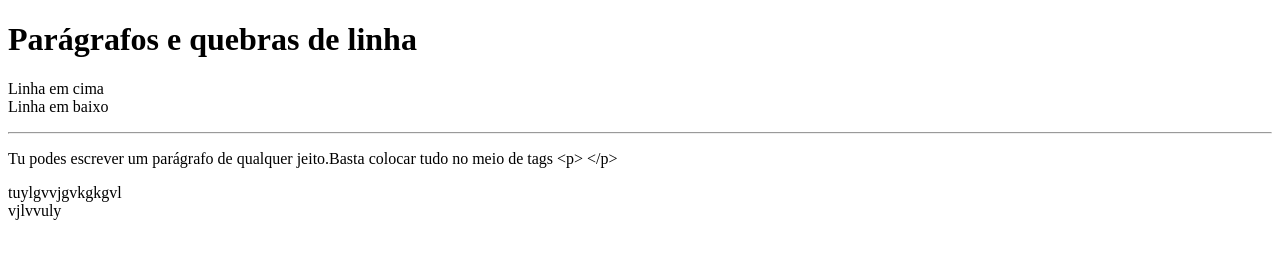
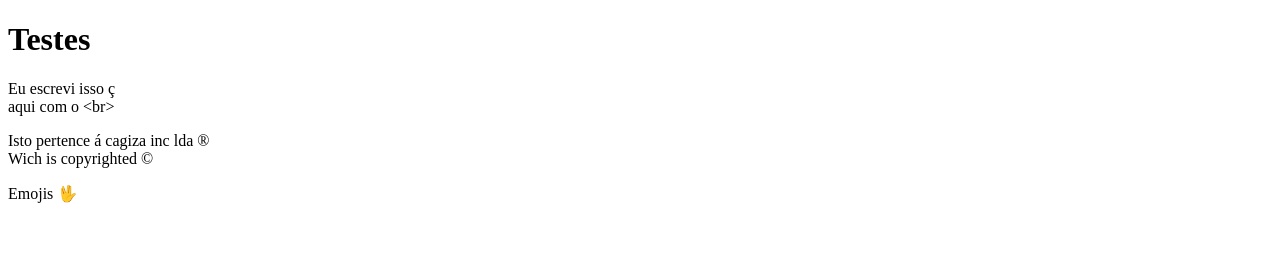
Before and after one commit to Fell0w-Sch0l4r/Web-Dev, a plain HTML site: page Prof Gustavo Guanabara/html-css/exercícios/EX002/index.html in a window 1280 px wide. Drawn offline with Linux system fonts and the light colour scheme.

Commit message:
Primeiro deesafio

```diff
--- a/Prof Gustavo Guanabara/html-css/exercícios/EX002/index.html
+++ b/Prof Gustavo Guanabara/html-css/exercícios/EX002/index.html
@@ -6,12 +6,11 @@
     <title>Parágrafos</title>
 </head>
 <body>
-    <h1>Parágrafos e quebras de linha</h1>
+    <h1>Testes</h1>
+    <p>Eu escrevi isso ç <br> aqui com o &lt;br&gt;</p>
 
-    <p>Linha em cima <br> Linha em baixo</p>
-    <hr>
-
-    <p>Tu podes escrever um parágrafo de qualquer jeito.Basta colocar tudo no meio de tags &lt;p&gt; &lt;/p&gt;</p>
-    <p>tuylgvvjgvkgkgvl <br>vjlvvuly</p>
+    <p>Isto pertence á cagiza inc lda &reg;<br>Wich is copyrighted &copy;</p>
+    <p>Emojis  &#x1F596; &#X1F3FE; <!--mmimimimi-->
+    </p>
 </body>
 </html>
```
Also changed, not shown: Prof Gustavo Guanabara/html-css/desafios/D001/D001.html (added, +14 -0 lines).
